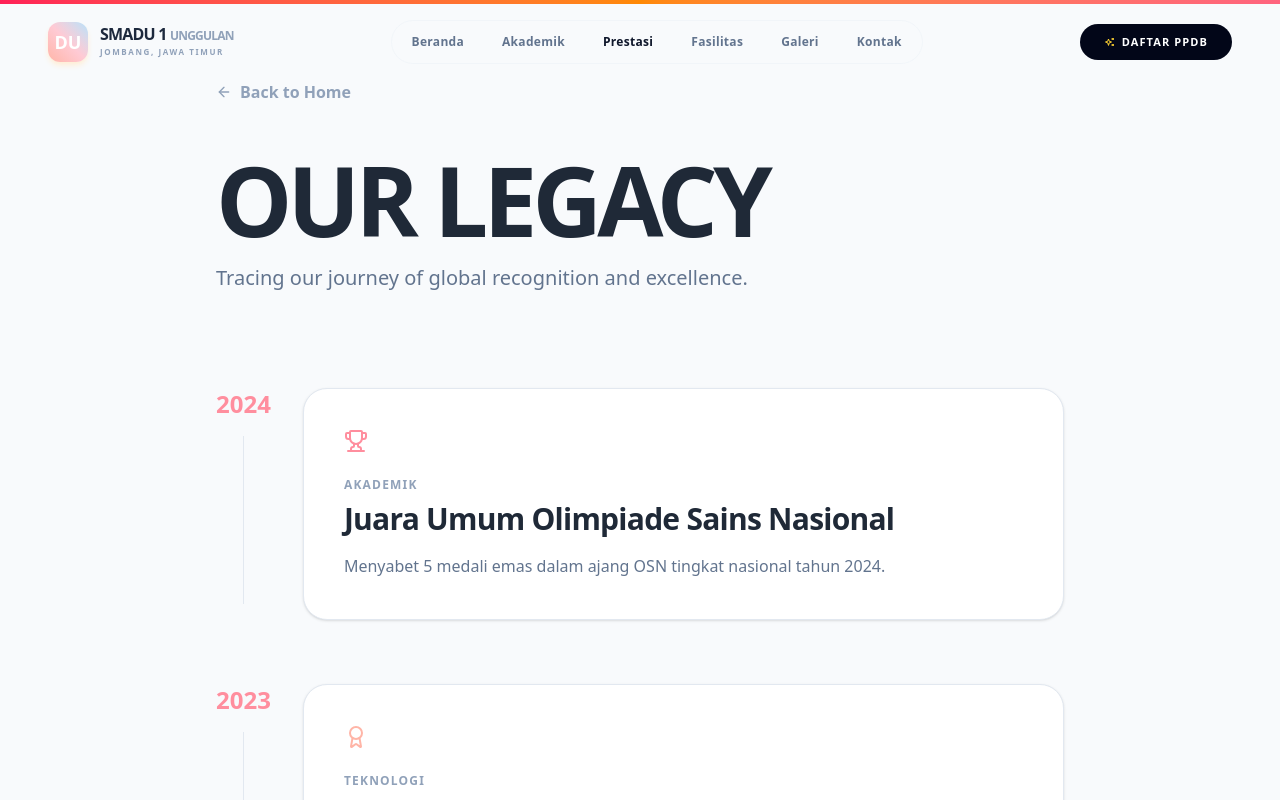
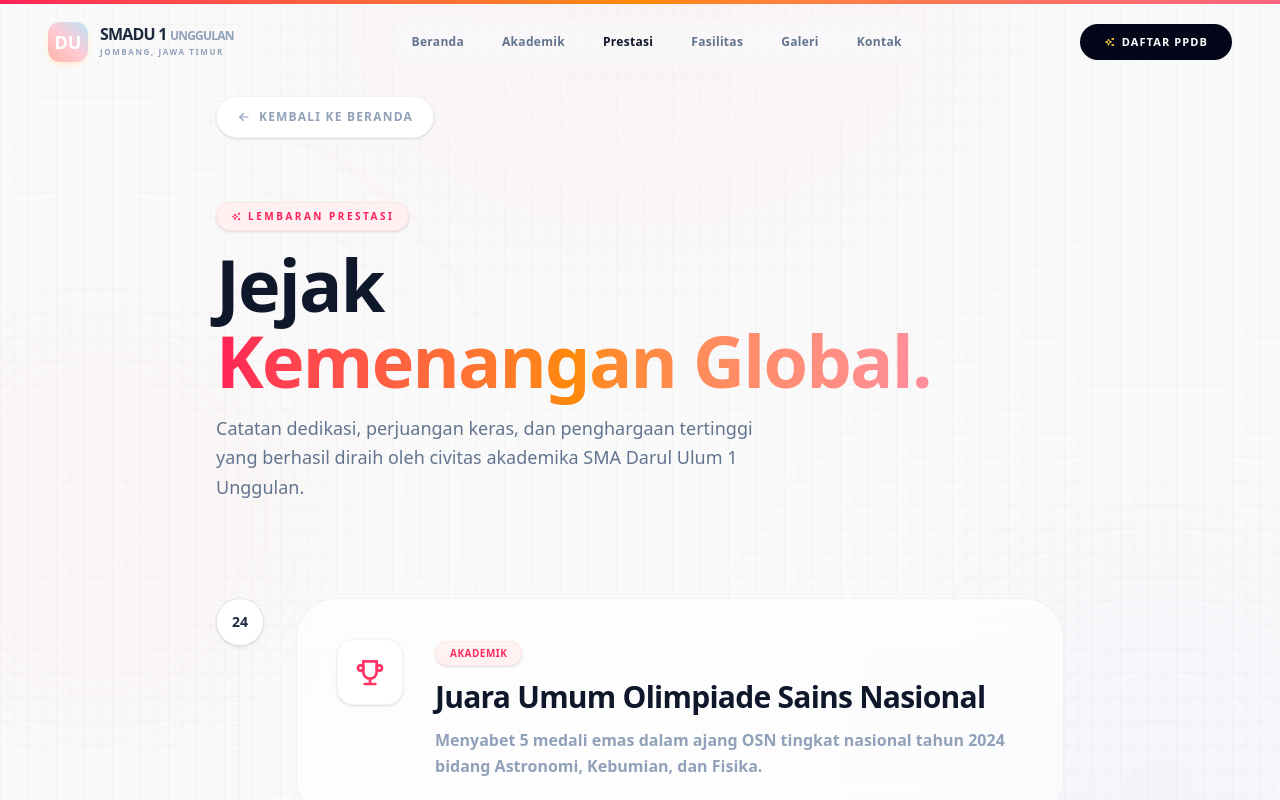
Before and after one commit to luthfi5372/website-seko, a Next.js app: page /prestasi in a window 1280 px wide. Shown: the top 800 px of the page. Built offline with nearby package versions, Linux system fonts and the light colour scheme; a web font is replaced by a local one.

Commit message:
style: redesign Prestasi / Our Legacy page with beautiful grid, gradients, and liquid glass cards

```diff
--- a/src/app/prestasi/page.tsx
+++ b/src/app/prestasi/page.tsx
@@ -1,4 +1,13 @@
-import { ArrowLeft, Award, Trophy, Star } from "lucide-react";
+"use client";
+
+import { motion } from "framer-motion";
+import {
+  IconArrowLeft,
+  IconTrophy,
+  IconAward,
+  IconStar,
+  IconSparkles
+} from "@tabler/icons-react";
 import Link from "next/link";
 
 export default function PrestasiPage() {
@@ -7,53 +16,142 @@
       year: "2024",
       title: "Juara Umum Olimpiade Sains Nasional",
       category: "Akademik",
-      desc: "Menyabet 5 medali emas dalam ajang OSN tingkat nasional tahun 2024.",
-      icon: <Trophy className="w-6 h-6 text-secondary" />
+      desc: "Menyabet 5 medali emas dalam ajang OSN tingkat nasional tahun 2024 bidang Astronomi, Kebumian, dan Fisika.",
+      icon: <IconTrophy className="w-8 h-8 text-rose-500 animate-pulse" />,
+      color: "from-rose-50 to-orange-50/50 border-rose-100"
     },
     {
       year: "2023",
       title: "Gold Medal International Robotics Expo",
       category: "Teknologi",
-      desc: "Inovasi robot penyelamat berbasis AI yang diakui secara global.",
-      icon: <Award className="w-6 h-6 text-accent" />
+      desc: "Inovasi robot penyelamat berbasis AI yang diakui secara global di ajang bergengsi Tokyo Robotics Summit.",
+      icon: <IconAward className="w-8 h-8 text-indigo-500" />,
+      color: "from-indigo-50 to-blue-50/50 border-indigo-100"
     },
     {
       year: "2023",
       title: "Best Islamic School of the Year",
       category: "Institusi",
-      desc: "Penghargaan atas integrasi pendidikan modern dan nilai-nilai luhur.",
-      icon: <Star className="w-6 h-6 text-secondary" />
+      desc: "Penghargaan atas keunggulan kurikulum integrasi sains modern dengan nilai-nilai luhur keislaman.",
+      icon: <IconStar className="w-8 h-8 text-amber-500" />,
+      color: "from-amber-50 to-orange-50/50 border-amber-100"
     }
   ];
 
   return (
-    <main className="min-h-screen bg-[#F8FAFC] text-[#023047]">
-      <div className="max-w-4xl mx-auto px-6 py-20">
-        <Link href="/" className="inline-flex items-center gap-2 text-slate-400 hover:text-secondary mb-12 font-bold transition-colors">
-          <ArrowLeft className="w-4 h-4" /> Back to Home
-        </Link>
+    <main className="min-h-screen bg-[#FAFAFA] text-slate-800 font-sans relative overflow-hidden py-24">
 
-        <div className="mb-24">
-          <h1 className="text-5xl md:text-8xl font-black tracking-tighter mb-4">OUR LEGACY</h1>
-          <p className="text-xl text-slate-500 font-medium">Tracing our journey of global recognition and excellence.</p>
+      {/* 1. Fine Interactive Background Dot-Grid Wireframe */}
+      <div className="absolute inset-0 bg-[linear-gradient(to_right,#8080800a_1px,transparent_1px),linear-gradient(to_bottom,#8080800a_1px,transparent_1px)] bg-[size:14px_24px] pointer-events-none" />
+
+      {/* 2. Top Large Ambient Radial Glow Overlay */}
+      <div className="absolute inset-x-0 top-0 h-[500px] bg-[radial-gradient(ellipse_at_top,rgba(255,202,212,0.15),transparent_60%)] pointer-events-none" />
+
+      {/* 3. Soft Floating Pastel Blur Spheres */}
+      <div className="absolute top-[20%] left-[-10%] w-[450px] h-[450px] bg-rose-200/10 rounded-full blur-[120px] pointer-events-none" />
+      <div className="absolute bottom-[30%] right-[-10%] w-[500px] h-[500px] bg-indigo-200/10 rounded-full blur-[130px] pointer-events-none" />
+      <div className="absolute bottom-[5%] left-[10%] w-[350px] h-[350px] bg-blue-100/10 rounded-full blur-[100px] pointer-events-none" />
+
+      <div className="max-w-4xl mx-auto px-6 relative z-10">
+
+        {/* Floating Back Button Pill */}
+        <motion.div
+          initial={{ opacity: 0, x: -10 }}
+          animate={{ opacity: 1, x: 0 }}
+          transition={{ duration: 0.5 }}
+          className="mb-16"
+        >
+          <Link
+            href="/"
+            className="inline-flex items-center gap-2 text-slate-400 hover:text-rose-500 font-bold text-xs uppercase tracking-widest bg-white hover:bg-rose-50 px-5 py-3 rounded-full border border-slate-100 shadow-sm transition-all hover:translate-x-[-2px]"
+          >
+            <IconArrowLeft size={14} /> Kembali ke Beranda
+          </Link>
+        </motion.div>
+
+        {/* Header Block with Reveals */}
+        <div className="mb-24 text-left space-y-4">
+          <motion.span
+            initial={{ opacity: 0, y: 10 }}
+            animate={{ opacity: 1, y: 0 }}
+            transition={{ duration: 0.6 }}
+            className="text-[10px] font-black uppercase tracking-[0.25em] text-rose-500 bg-rose-50 px-3.5 py-1.5 rounded-full border border-rose-100 inline-flex items-center gap-1.5 shadow-sm"
+          >
+            <IconSparkles size={11} /> Lembaran Prestasi
+          </motion.span>
+
+          <motion.h1
+            initial={{ opacity: 0, y: 20 }}
+            animate={{ opacity: 1, y: 0 }}
+            transition={{ duration: 0.7, delay: 0.1 }}
+            className="text-5xl md:text-7xl font-black tracking-tight leading-[1.05] text-slate-900"
+          >
+            Jejak <br />
+            <span className="text-transparent bg-clip-text bg-gradient-to-r from-rose-500 via-orange-400 to-[#FF8E9E]">
+              Kemenangan Global.
+            </span>
+          </motion.h1>
+
+          <motion.p
+            initial={{ opacity: 0, y: 20 }}
+            animate={{ opacity: 1, y: 0 }}
+            transition={{ duration: 0.7, delay: 0.2 }}
+            className="text-base md:text-lg text-slate-500 font-medium max-w-xl leading-relaxed"
+          >
+            Catatan dedikasi, perjuangan keras, dan penghargaan tertinggi yang berhasil diraih oleh civitas akademika SMA Darul Ulum 1 Unggulan.
+          </motion.p>
         </div>
 
-        <div className="space-y-16">
+        {/* Scroll-Triggered Animated Timeline */}
+        <div className="space-y-16 relative">
+
+          {/* Vertical central path line */}
+          <div className="absolute left-[23px] top-4 bottom-4 w-[2px] bg-dashed border-l border-dashed border-slate-200/60 pointer-events-none" />
+
           {awards.map((award, idx) => (
-            <div key={idx} className="flex gap-8 group">
-              <div className="flex flex-col items-center">
-                <div className="text-2xl font-black text-secondary">{award.year}</div>
-                <div className="w-px flex-1 bg-slate-200 my-4" />
+            <motion.div
+              key={idx}
+              initial={{ opacity: 0, y: 30 }}
+              whileInView={{ opacity: 1, y: 0 }}
+              viewport={{ once: true, margin: "-100px" }}
+              transition={{ duration: 0.6, delay: idx * 0.1 }}
+              className="flex gap-8 group relative"
+            >
+              {/* Timeline Year Node */}
+              <div className="flex flex-col items-center z-10">
+                <div className="w-12 h-12 rounded-full bg-white border border-slate-200 shadow-sm flex items-center justify-center font-black text-slate-800 text-sm group-hover:border-rose-300 group-hover:text-rose-500 group-hover:shadow-md transition-all duration-300">
+                  {award.year.slice(2)}
+                </div>
               </div>
-              <div className="bg-white p-10 rounded-3xl border border-slate-200 shadow-sm flex-1 hover:border-secondary transition-colors">
-                <div className="mb-6">{award.icon}</div>
-                <div className="text-xs font-bold uppercase tracking-widest text-slate-400 mb-2">{award.category}</div>
-                <h3 className="text-3xl font-black mb-4">{award.title}</h3>
-                <p className="text-slate-500 leading-relaxed font-medium">
-                  {award.desc}
-                </p>
+
+              {/* Liquid Glass Award Card Body */}
+              <div className="bg-white/60 backdrop-blur-xl p-8 md:p-10 rounded-[2.5rem] border border-slate-200/50 hover:border-rose-400/30 flex-1 hover:shadow-[0_20px_50px_rgba(244,63,94,0.05)] transition-all duration-500 relative overflow-hidden flex flex-col md:flex-row gap-6 md:gap-8 items-start">
+
+                {/* Surface Reflection Gloss */}
+                <div className="absolute top-0 left-0 w-full h-1/3 bg-gradient-to-b from-white/20 to-transparent pointer-events-none" />
+
+                {/* Left Side Icon Slot styled with custom ambient backdrop */}
+                <div className="p-4 bg-white border border-slate-100 rounded-2xl shadow-sm group-hover:scale-105 transition-transform shrink-0">
+                  {award.icon}
+                </div>
+
+                {/* Text Contents */}
+                <div className="space-y-3 text-left">
+                  <span className="px-3.5 py-1 rounded-full text-[10px] font-black uppercase tracking-wider bg-rose-50 border border-rose-100 text-rose-500 shadow-sm w-fit inline-block">
+                    {award.category}
+                  </span>
+                  <h3 className="text-2xl md:text-3xl font-extrabold text-slate-900 tracking-tight leading-tight group-hover:text-rose-500 transition-colors">
+                    {award.title}
+                  </h3>
+                  <p className="text-sm md:text-base text-slate-400 leading-relaxed font-semibold">
+                    {award.desc}
+                  </p>
+                </div>
+
+                {/* Decorative background dot inside each card */}
+                <div className="absolute -bottom-6 -right-6 w-16 h-16 rounded-full bg-rose-200/5 blur-xl pointer-events-none" />
               </div>
-            </div>
+            </motion.div>
           ))}
         </div>
       </div>
```
